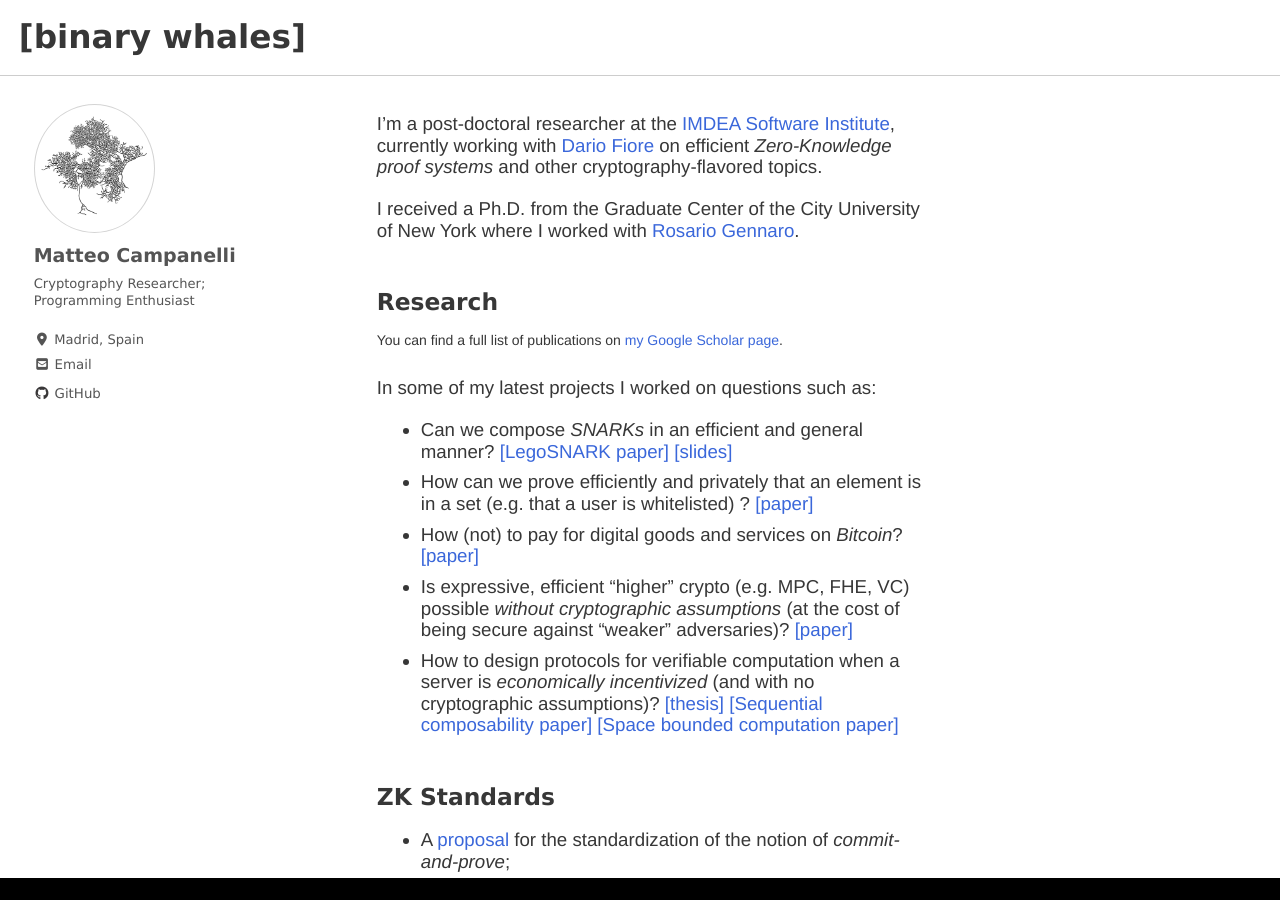
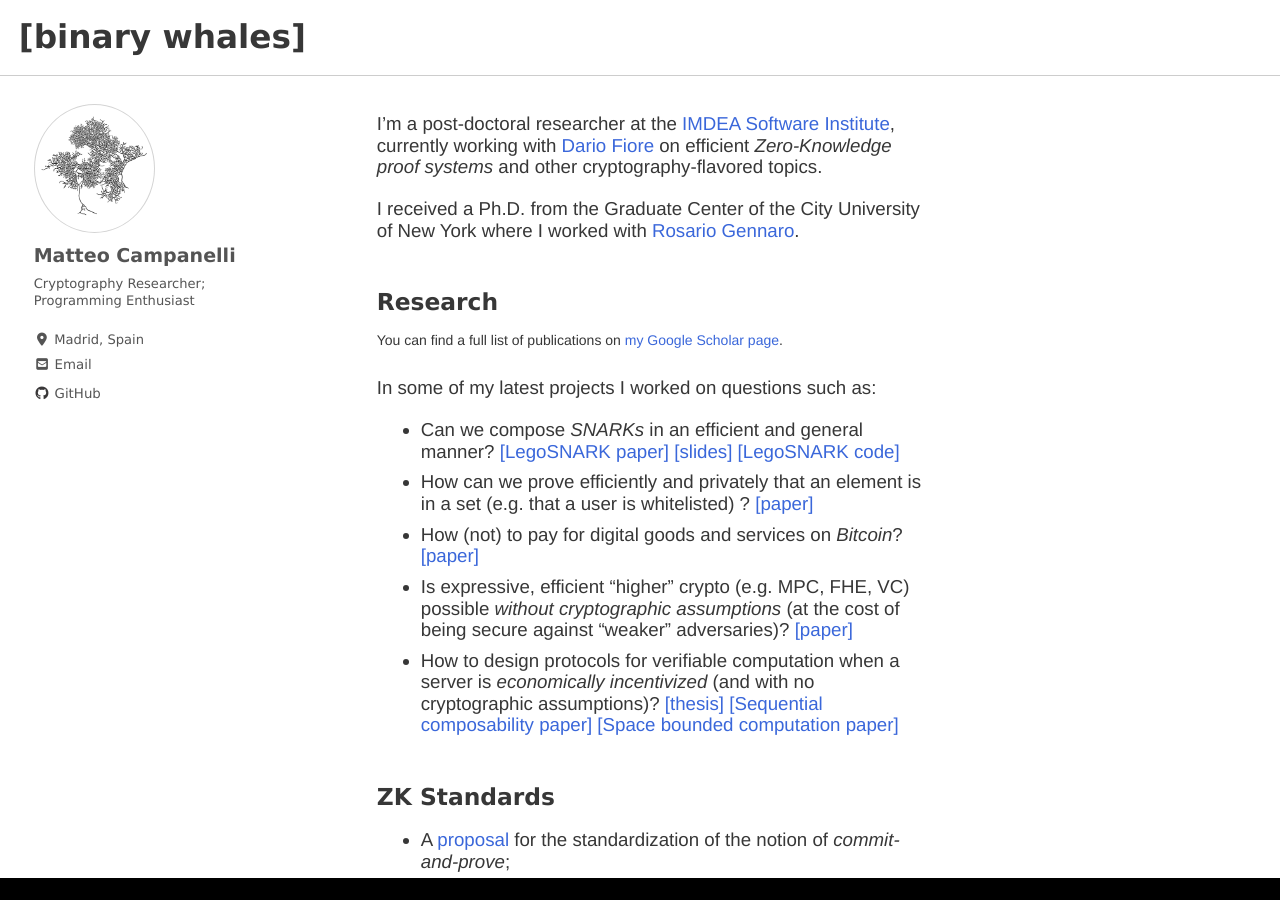
Before and after one commit to matteocam/matteocam.github.io, a Jekyll site: the page built from index.md, in a window 1280 px wide and 900 px high. Built offline with Jekyll 4.4.1, drawn with Linux system fonts in a browser that asks for light colours; nearby versions of some CDN libraries; some web fonts are replaced; a script that is not in the unit is left out.

Commit message:
Add legosnark code

```diff
--- a/index.md
+++ b/index.md
@@ -15,7 +15,7 @@ I received a Ph.D. from the Graduate Center of the City University of New York w
 <sup>You can find a full list of publications on [my Google Scholar page](https://scholar.google.com/citations?user=8xba6isAAAAJ&hl=en&oi=ao).</sup>
 
 In some of my latest projects I worked on questions such as:
-- Can we compose *SNARKs* in an efficient and general manner? [[LegoSNARK paper]](https://eprint.iacr.org/2019/142) [[slides]](assets/misc/legosnark-amsterdam19.pdf)
+- Can we compose *SNARKs* in an efficient and general manner? [[LegoSNARK paper]](https://eprint.iacr.org/2019/142) [[slides]](assets/misc/legosnark-amsterdam19.pdf) [[LegoSNARK code]](https://github.com/imdea-software/legosnark)
 - How can we prove efficiently and privately that an element is in a set (e.g. that a user is whitelisted) ? [[paper]](https://eprint.iacr.org/2019/1255)
 - How (not) to pay for digital goods and services on *Bitcoin*? [[paper]](https://eprint.iacr.org/2017/566)
 - Is expressive, efficient "higher" crypto (e.g. MPC, FHE, VC) possible *without cryptographic assumptions* (at the cost of being secure against "weaker" adversaries)? [[paper]](https://eprint.iacr.org/2018/297)
```
